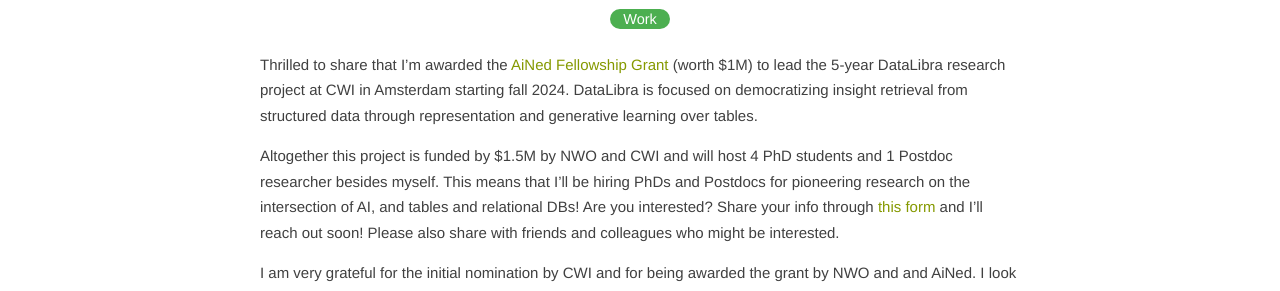
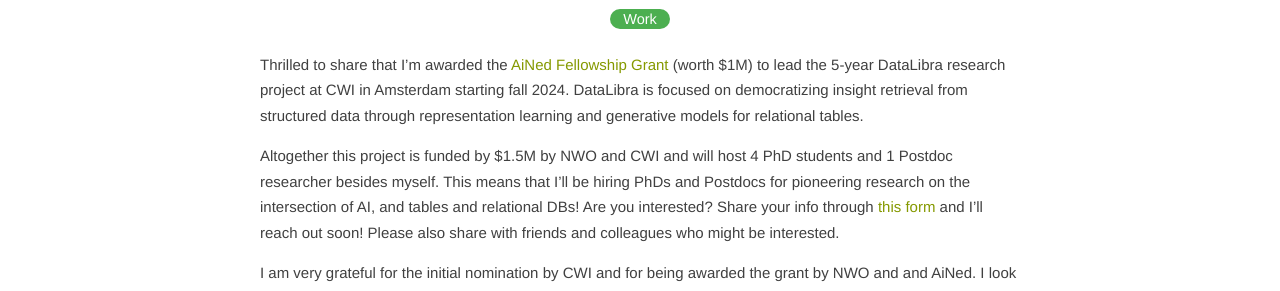
Before and after one commit to madelonhulsebos/madelonhulsebos.github.io, a Jekyll site: the page built from _posts/2024-03-20-cwi-ained-datalibra.md, in a window 1280 px wide. Shown: the part 300-591 px from the top of the page. Built offline with Jekyll 4.4.1, drawn with Linux system fonts in a browser that asks for light colours.

Commit message:
fix terminology

```diff
--- a/_posts/2024-03-20-cwi-ained-datalibra.md
+++ b/_posts/2024-03-20-cwi-ained-datalibra.md
@@ -4,7 +4,7 @@
 categories: Work
 ---
 
-Thrilled to share that I'm awarded the <a href="https://www.nwo.nl/nieuws/vijf-ained-fellowship-beurzen-toegewezen" target="blank">AiNed Fellowship Grant</a> (worth $1M) to lead the 5-year DataLibra research project at CWI in Amsterdam starting fall 2024. DataLibra is focused on democratizing insight retrieval from structured data through representation and generative learning over tables.
+Thrilled to share that I'm awarded the <a href="https://www.nwo.nl/nieuws/vijf-ained-fellowship-beurzen-toegewezen" target="blank">AiNed Fellowship Grant</a> (worth $1M) to lead the 5-year DataLibra research project at CWI in Amsterdam starting fall 2024. DataLibra is focused on democratizing insight retrieval from structured data through representation learning and generative models for relational tables.
 
 Altogether this project is funded by $1.5M by NWO and CWI and will host 4 PhD students and 1 Postdoc researcher besides myself. This means that I'll be hiring PhDs and Postdocs for pioneering research on the intersection of AI, and tables and relational DBs! Are you interested? Share your info through <a href="https://forms.gle/JknqVqzxPyMhBGam7" target="blank">this form</a> and I’ll reach out soon! Please also share with friends and colleagues who might be interested.
 
```
